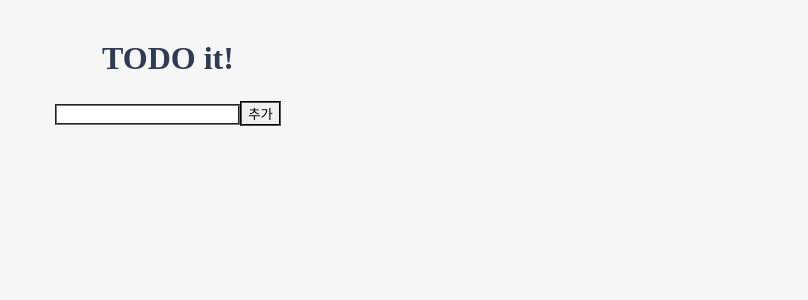
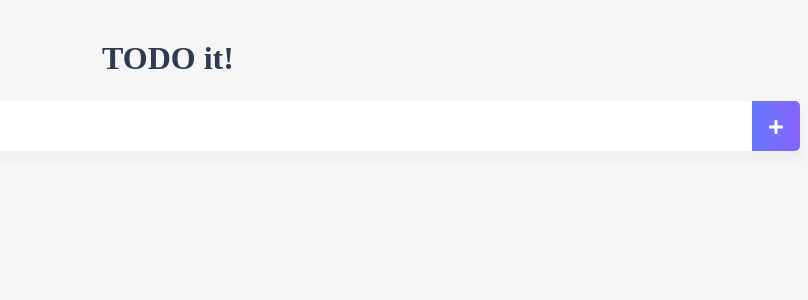
Before and after one commit to office1201/vue-beginner, a Vue app: page / in a window 1280 px wide. Shown: the top 300 px of the page, without its empty margins (472-1280 px from the left). Built offline with nearby package versions, Linux system fonts and the light colour scheme.

Commit message:
Add: TodoInput 컴포넌트 코드 정리 및 UI 스타일링

```diff
--- a/src/components/TodoInput.vue
+++ b/src/components/TodoInput.vue
@@ -1,7 +1,9 @@
 <template>
-  <form action="">
-    <input type="text" v-model="newTodoItem" v-on:keyup:enter="addTodo" />
-    <button v-on:click="addTodo">추가</button>
+  <form class="inputBox shadow">
+    <input type="text" v-model="newTodoItem" v-on:keyup.enter="addTodo" />
+    <span class="addContainer" v-on:click="addTodo">
+      <i class="fas fa-plus addBtn"></i>
+    </span>
   </form>
 </template>
 
@@ -16,6 +18,9 @@
     addTodo: function (e) {
       e.preventDefault();
       localStorage.setItem(this.newTodoItem, this.newTodoItem);
+      this.clearInput();
+    },
+    clearInput: function () {
       this.newTodoItem = "";
     },
   },
@@ -23,4 +28,28 @@
 </script>
 
 <style scoped>
+input:focus {
+  outline: none;
+}
+.inputBox {
+  background: white;
+  height: 50px;
+  line-height: 50px;
+  border-radius: 5px;
+}
+.inputBox input {
+  border-style: none;
+  font-size: 0.9rem;
+}
+.addContainer {
+  float: right;
+  background: linear-gradient(to right, #6478fb, #8763fb);
+  display: block;
+  width: 3rem;
+  border-radius: 0 5px 5px 0;
+}
+.addBtn {
+  color: white;
+  vertical-align: middle;
+}
 </style>
```
